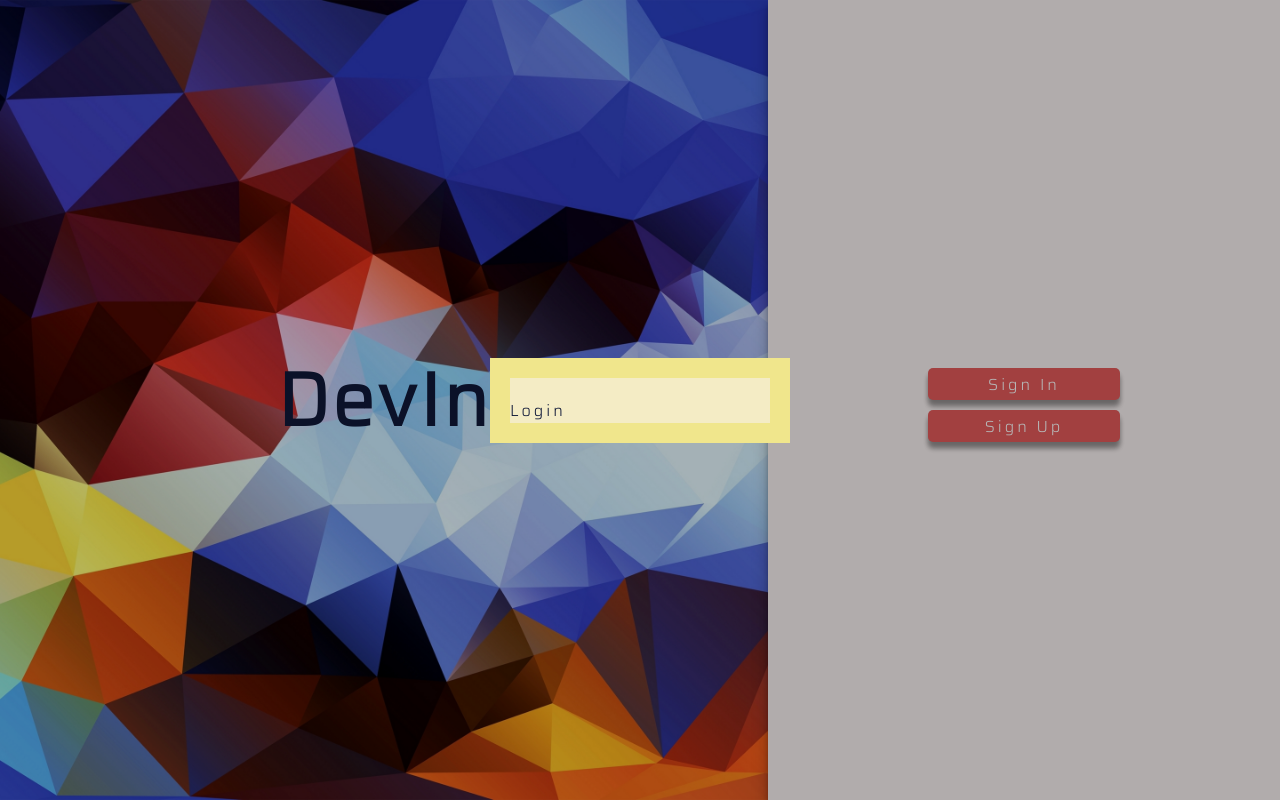
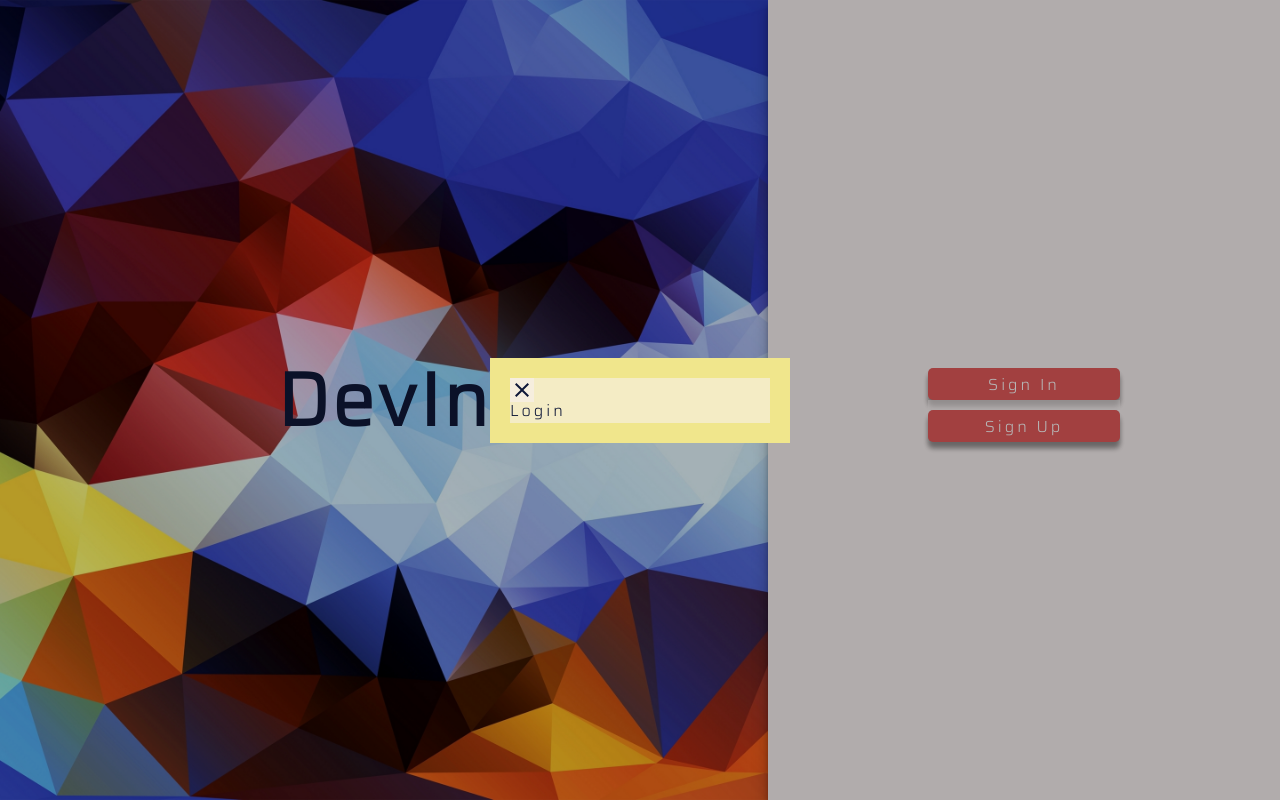
Before and after one commit to NikitaDeveloperWeb/DevIn-frontend, a React (Create React App) app: page / in a window 1280 px wide. Both pictures are taken after a click on the element "Sign In". Built offline with nearby package versions, Linux system fonts and the light colour scheme.

Commit message:
crated modal window

```diff
--- a/src/components/Button.tsx
+++ b/src/components/Button.tsx
@@ -1,7 +1,7 @@
 import React from 'react';
 
 interface ButtonProps {
-  value: string;
+  value: string | undefined;
   type: 'button' | 'submit' | 'reset' | undefined;
   form?: string;
   className?: 'button__primary';
--- a/src/components/Modal.tsx
+++ b/src/components/Modal.tsx
@@ -1,18 +1,45 @@
 import React from 'react';
+import ClearIcon from '@material-ui/icons/Clear';
+import Button from './Button';
 
 interface ModalProps {
   children?: JSX.Element | Element | JSX.Element[] | Element[];
-  className: 'modal__open' | 'modal__close';
+  valueButton?: string;
+  typeButton?: 'button' | 'submit' | 'reset' | undefined;
+  formButton?: string;
+  classNameButton?: 'button__primary';
 }
 
-function Modal({ children, className }: ModalProps) {
+function Modal({ children, valueButton, typeButton, formButton, classNameButton }: ModalProps) {
+  const [open, setOpen] = React.useState(false);
+
+  const handleClose = () => {
+    setOpen(false);
+  };
+
+  const handleOpen = () => {
+    setOpen(true);
+  };
+
   return (
-    <div className={className}>
-      <div className="modal">
-        <div className="modal__top"></div>
-        {children}
+    <>
+      <span onClick={() => handleOpen()} className="modal__button">
+        <Button
+          value={valueButton}
+          type={typeButton}
+          className={classNameButton}
+          form={formButton}
+        />
+      </span>
+      <div className={open ? 'modal__open' : 'modal__close'}>
+        <div className="modal">
+          <div className="modal__top">
+            <ClearIcon onClick={() => handleClose()} />
+          </div>
+          {children}
+        </div>
       </div>
-    </div>
+    </>
   );
 }
 
--- a/src/pages/BeginPage/index.tsx
+++ b/src/pages/BeginPage/index.tsx
@@ -1,21 +1,13 @@
 import React from 'react';
-import Button from '../../components/Button';
+
 import Modal from '../../components/Modal';
 import LoginForm from './components/LoginForm';
 import RegisterForm from './components/RegisterForm';
 
 //page title
 document.title = 'DevIn | Authorization';
-let ModalChildren: JSX.Element;
 
-const BeginPage = () => {
-  const [modalOpen, setModalOpen] = React.useState(false);
-
-  const modalOpenHandler = (state: boolean, modal: JSX.Element) => {
-    setModalOpen(!state);
-    ModalChildren = modal;
-  };
-
+function BeginPage() {
   return (
     <div className="beginPage">
       <div className="beginPage__image">
@@ -23,17 +15,21 @@ const BeginPage = () => {
       </div>
       <div className="beginPage__auth">
         <div className="beginPage__auth__buttons">
-          <span onClick={() => modalOpenHandler(modalOpen, <LoginForm />)}>
-            <Button value="Sign In" type="button" className="button__primary" />
-          </span>
-          <span onClick={() => modalOpenHandler(modalOpen, <RegisterForm />)}>
-            <Button value="Sign Up" type="button" className="button__primary" />
-          </span>
+          <Modal
+            children={LoginForm()}
+            valueButton="Sign In"
+            typeButton="button"
+            classNameButton="button__primary"
+          />
+          <Modal
+            children={RegisterForm()}
+            valueButton="Sign Up"
+            typeButton="button"
+            classNameButton="button__primary"
+          />
         </div>
       </div>
-      <Modal className={modalOpen ? 'modal__open' : 'modal__close'} children={ModalChildren} />
     </div>
   );
-};
-
+}
 export default BeginPage;
--- a/src/scss/components/_modal.scss
+++ b/src/scss/components/_modal.scss
@@ -1,5 +1,7 @@
 @import '../base/theme';
 .modal__open {
+  top: 0;
+  left: 0;
   position: absolute;
   height: 100%;
   width: 100%;
@@ -8,6 +10,10 @@
   display: flex;
   justify-content: center;
   align-items: center;
+}
+.modal__button {
+  position: relative;
+  z-index: 100;
 }
 .modal__close {
   display: none;
@@ -20,6 +26,7 @@
   background-color: khaki;
   display: flex;
   flex-direction: column;
+
   &__top {
     width: 100%;
     height: 20px;
```
Also changed, not shown: 2 other files (tests, documents, lock files or other folders).
